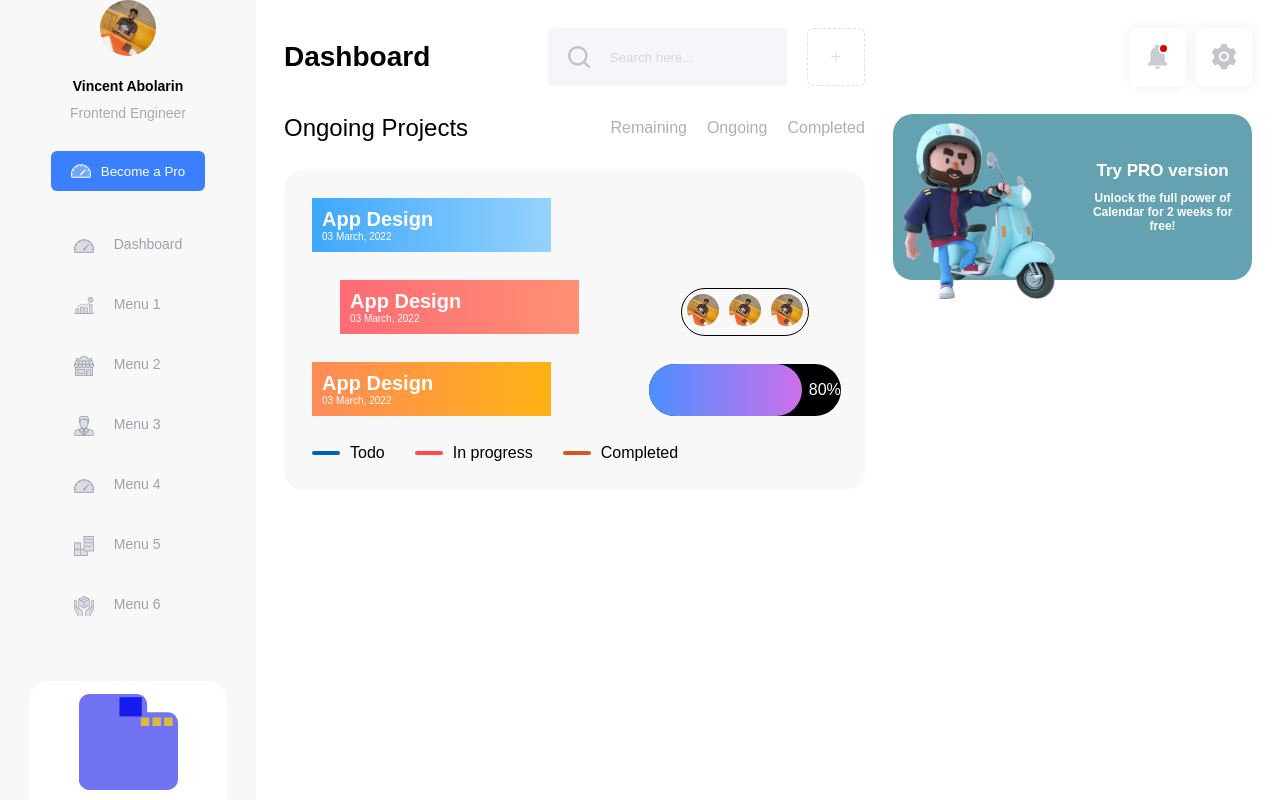
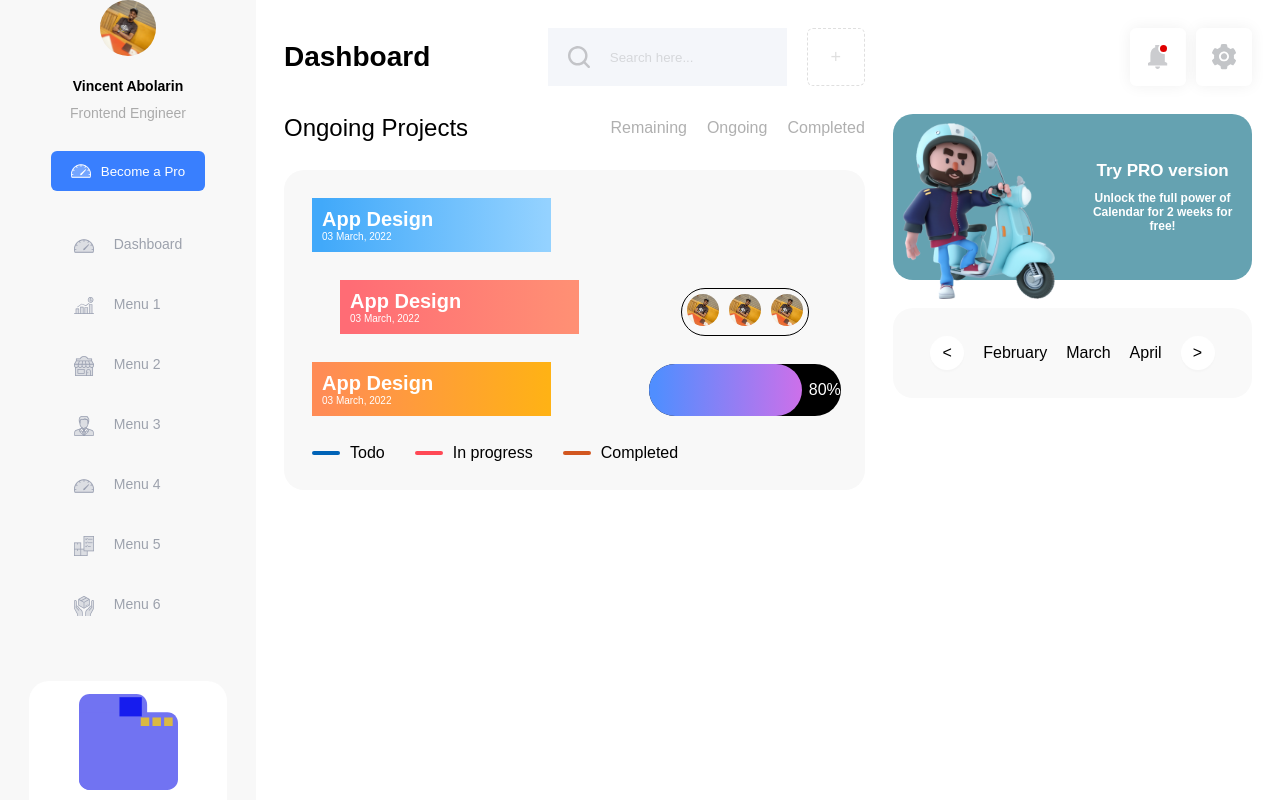
Before and after one commit to vincentabolarin/ha-shem-project, a JavaScript app: page / in a window 1280 px wide. Shown: the top 800 px of the page. Built offline with nearby package versions, Linux system fonts and the light colour scheme; the HTML template or start-up script is replaced by a standard one.

Commit message:
add Calendar component to the right sidebar

```diff
--- a/src/components/RightSidebar.js
+++ b/src/components/RightSidebar.js
@@ -1,11 +1,13 @@
 import styles from '../styles/RightSidebar.module.css';
 
 import TryPro from './TryPro'
+import Calendar from './Calendar';
 
 const RightSidebar = () => {
     return (
         <div className={styles.content}>
             <TryPro />
+            <Calendar />
         </div>
     );
 }
```
